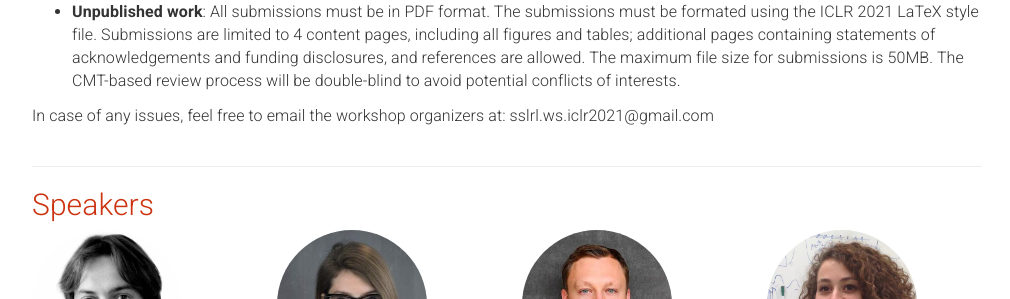
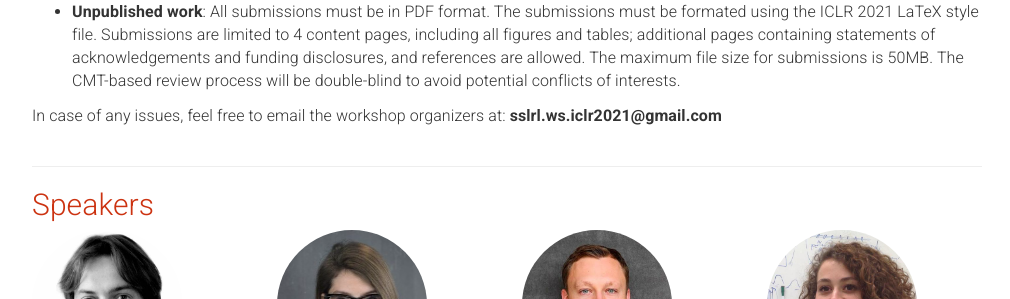
Before and after one commit to sslrlworkshop/sslrlworkshop.github.io, a Jekyll site: the page built from _pages/home.md, in a window 1280 px wide and 900 px high, scrolled down 966 px. Shown: the part 154-453 px from the top of the window, without its empty margins (133-1143 px from the left). Built offline with Jekyll 4.4.1, drawn with Linux system fonts in a browser that asks for light colours.

```diff
--- a/_pages/home.md
+++ b/_pages/home.md
@@ -103,7 +103,7 @@ acknowledgements: ""
       <li><b>Unpublished work</b>: All submissions must be in PDF format. The submissions must be formated using the ICLR 2021 LaTeX style file. Submissions are limited to 4 content pages, including all figures and tables; additional pages containing statements of acknowledgements and funding disclosures, and references are allowed. The maximum file size for submissions is 50MB. The CMT-based review process will be double-blind to avoid potential conflicts of interests.</li>
     </ul>
     <p>
-            In case of any issues, feel free to email the workshop organizers at: sslrl.ws.iclr2021@gmail.com
+            In case of any issues, feel free to email the workshop organizers at: <b>sslrl.ws.iclr2021@gmail.com</b>
     </p>
     </div>
 </div>
```
